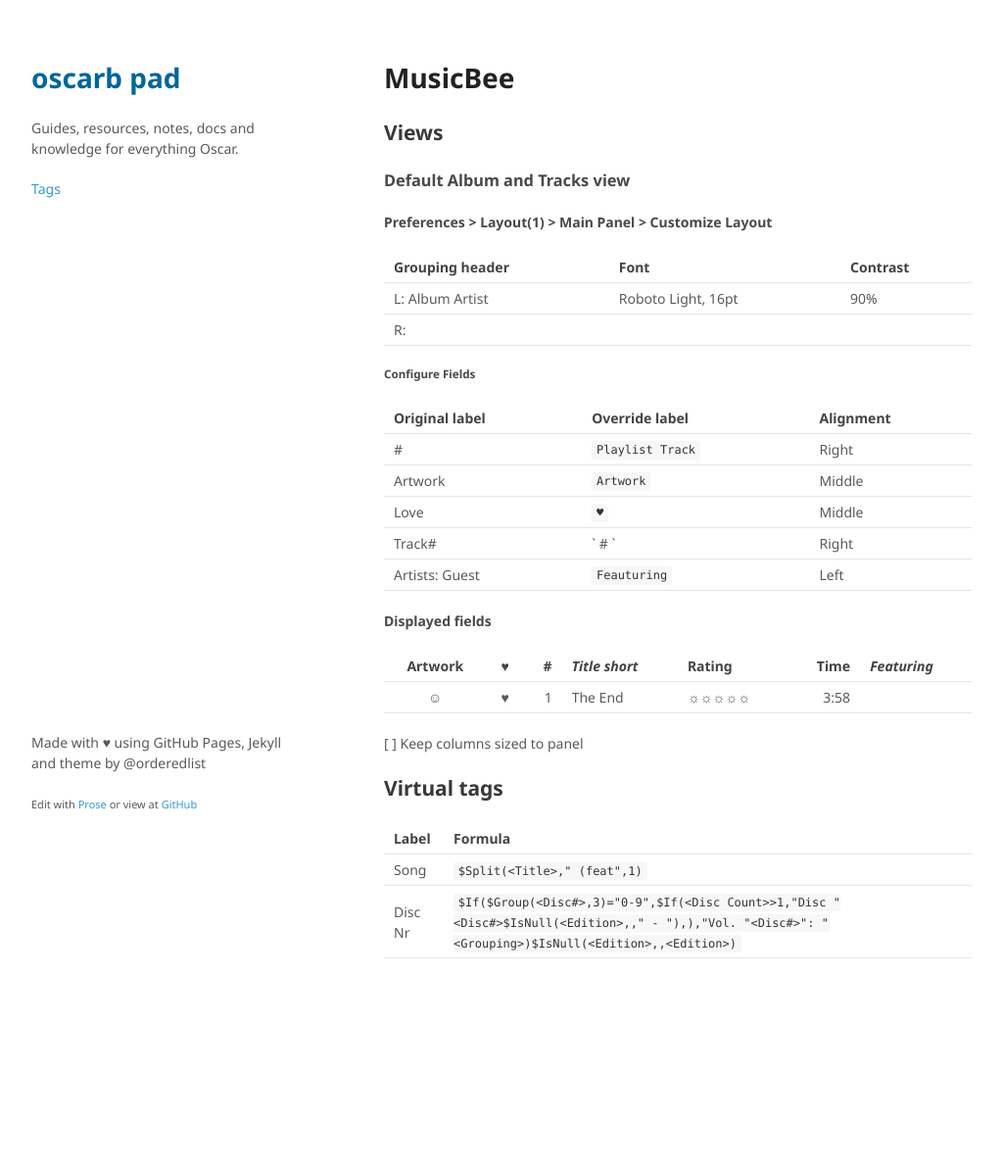
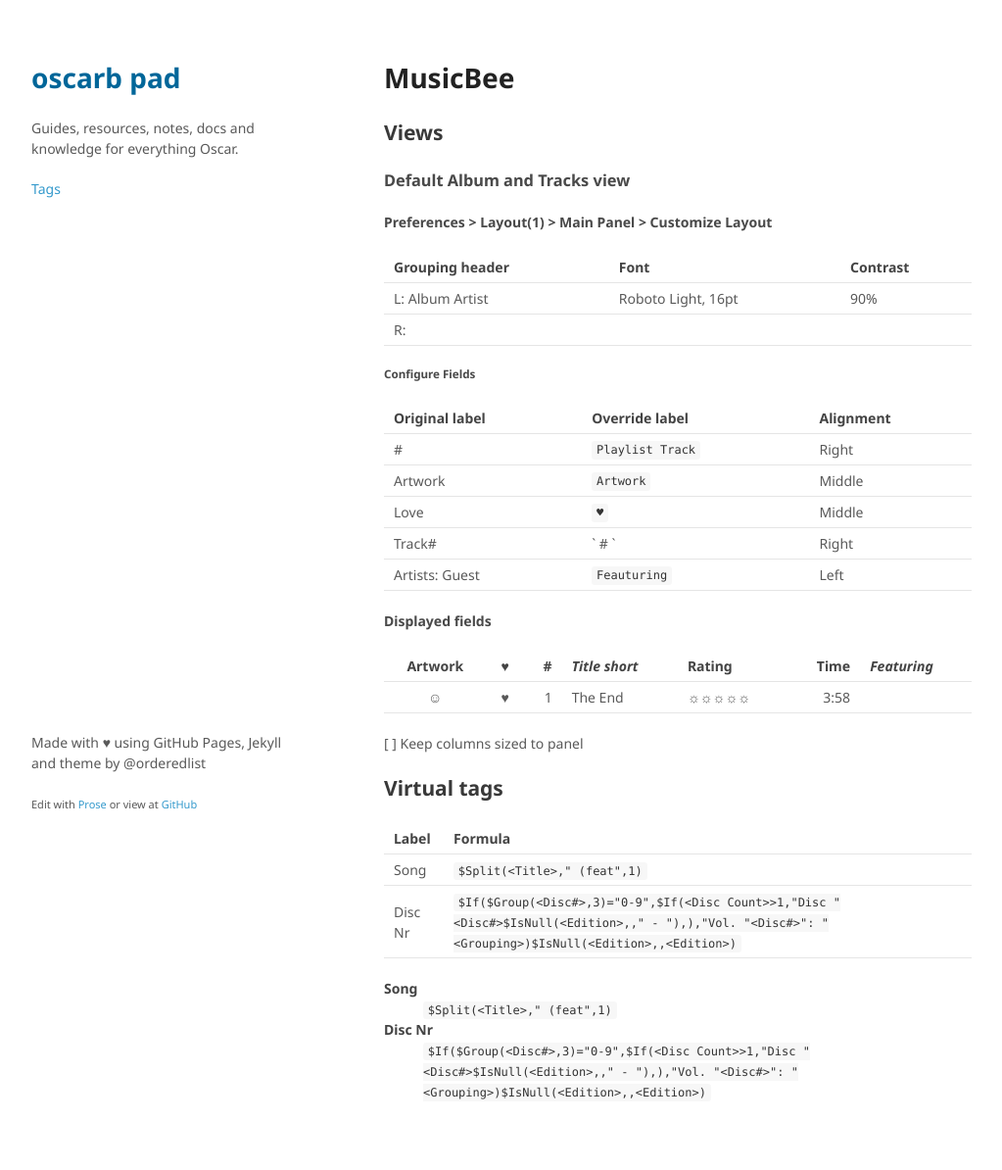
Before and after one commit to oscarb/pad, a Jekyll site: the page built from _docs/musicbee.md, in a window 1280 px wide. Shown: the whole page at 98% size, without its empty margins (128-1151 px from the left). Built offline with Jekyll 4.4.1, drawn with Linux system fonts in a browser that asks for light colours; before the commit the page ends 1048 px from its top, so only the background shows below that.

Commit message:
Updated musicbee.md

````diff
--- a/_docs/musicbee.md
+++ b/_docs/musicbee.md
@@ -44,10 +44,16 @@ Artists: Guest | `Feauturing`     | Left
 [ ] Keep columns sized to panel
 
 
-
 ## Virtual tags
 
 Label | Formula
 ------|------------------------------------
 Song  | `$Split(<Title>," (feat",1)`
 Disc Nr | ```$If($Group(<Disc#>,3)="0-9",$If(<Disc Count>>1,"Disc "<Disc#>$IsNull(<Edition>,," - "),),"Vol. "<Disc#>": "<Grouping>)$IsNull(<Edition>,,<Edition>)```
+
+
+Song
+:  `$Split(<Title>," (feat",1)`
+
+Disc Nr
+: `$If($Group(<Disc#>,3)="0-9",$If(<Disc Count>>1,"Disc "<Disc#>$IsNull(<Edition>,," - "),),"Vol. "<Disc#>": "<Grouping>)$IsNull(<Edition>,,<Edition>)`
````
